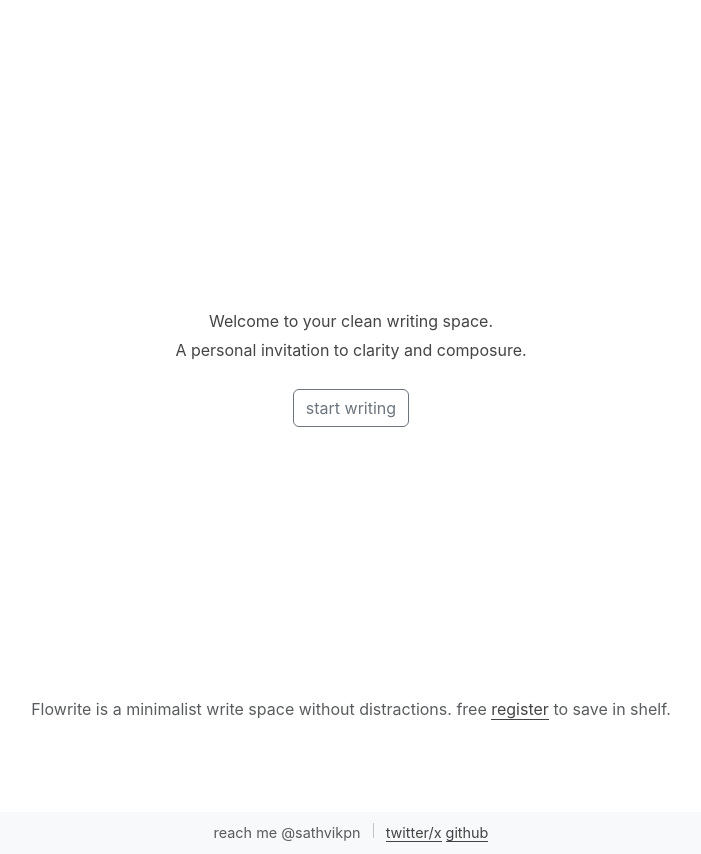
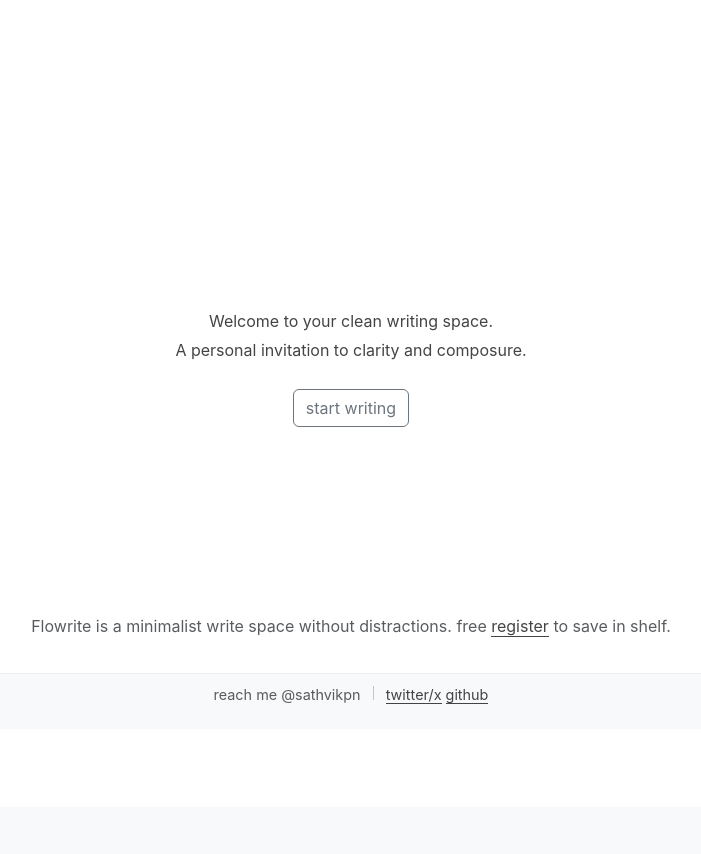
Before and after one commit to SathvikPN/flowrite, a Flask app: page / in a window 1280 px wide. Shown: the part 71-925 px from the top of the page, without its empty margins (289-990 px from the left). After the commit the page ends 775 px from the top, so only its background shows below. Run offline with Flask 3, Linux system fonts and the light colour scheme.

Commit message:
add visible description and footer without scrolling screen

```diff
--- a/templates/base.html
+++ b/templates/base.html
@@ -54,9 +54,9 @@
         {% block main %}{% endblock %}
     </main>
 
-    <!-- footer -->
     {% block footer %}
-    <footer class="footer mt-auto py-2 text-center">
+    <footer class="footer py-2 text-center"
+            style="position: fixed; left: 0; bottom: 0; width: 100%; background: #f8f9fa; z-index: 1030; border-top: 1px solid #eee; height: 56px;">
         <div class="container">
             <span class="text-body-secondary">
                 reach me @sathvikpn
--- a/templates/index.html
+++ b/templates/index.html
@@ -3,7 +3,7 @@
 {% block title %} {{ data.title }} {% endblock %}
 
 {% block main %}
-<div class="container pt-5" style="min-height: 100vh; position: relative; padding-bottom: 80px;">
+<div class="container pt-5" style="min-height: 100vh; position: relative; padding-bottom: 120px;">
     <div class="d-flex justify-content-center align-items-center" style="min-height: 80vh;">
         <article class="text-content text-center">
             <div class="mb-4">
@@ -13,17 +13,17 @@
             <div>
                 <a href="/write" class="btn btn-outline-secondary">start writing</a>
             </div>
-
-
         </article>
-
     </div>
 
-    <footer style="position: sticky; left: 0; bottom: 0; width: 100%; background: white; z-index: 1030;">
-        <p class="text-muted text-center my-2">
-            Flowrite is a minimalist write space without distractions. free
-            <a href="/register">register</a> to save in shelf.
-        </p>
-    </footer>
+    <div class="description position-fixed start-0 w-100 bg-white"
+         style="z-index:1040; bottom: 80px;">
+        <div class="container py-2">
+            <p class="text-muted text-center my-2 mb-0">
+                Flowrite is a minimalist write space without distractions. free
+                <a href="/register">register</a> to save in shelf.
+            </p>
+        </div>
+    </div>
 </div>
 {% endblock %}
```
